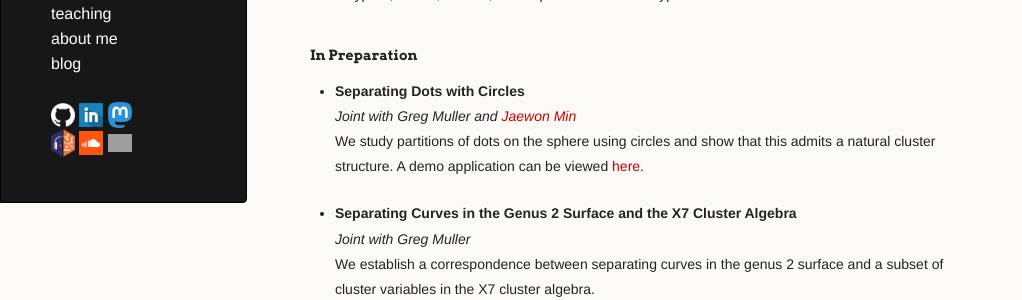
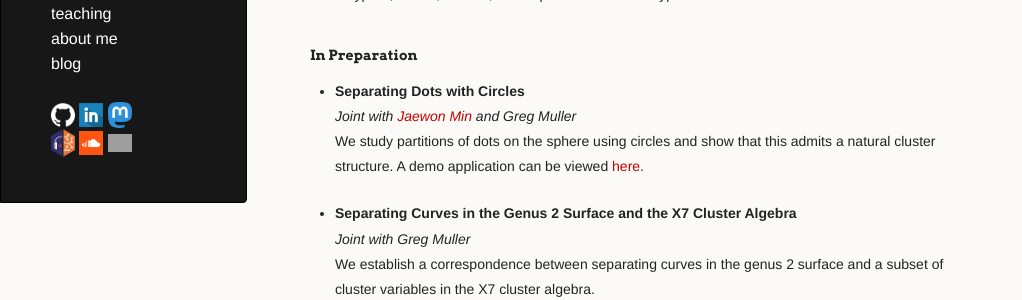
Before and after one commit to jebeyer/jebeyer.github.io, a Jekyll site: the page built from research.md, in a window 1280 px wide and 1014 px high. Shown: the part 376-676 px from the top of the window, without its empty margins (0-1022 px from the left). Built offline with Jekyll 4.4.1, drawn with Linux system fonts in a browser that asks for light colours; a script that is not in the unit is left out; our own code applies the rules of GitHub Pages for plain Markdown files; grey boxes are pictures that could not be loaded.

```diff
--- a/research.md
+++ b/research.md
@@ -17,7 +17,7 @@ I am currently a PhD student at the University of Oklahoma, working under the di
 #### In Preparation
 
 * **Separating Dots with Circles** <br/>
-   *Joint with Greg Muller and [Jaewon Min](https://sites.google.com/view/jaewonmin/home)* <br/>
+   *Joint with [Jaewon Min](https://sites.google.com/view/jaewonmin/home) and Greg Muller* <br/>
    We study partitions of dots on the sphere using circles and show that this admits a natural cluster structure.
    A demo application can be viewed [here](./circles-and-dots/index.html).
 
```
